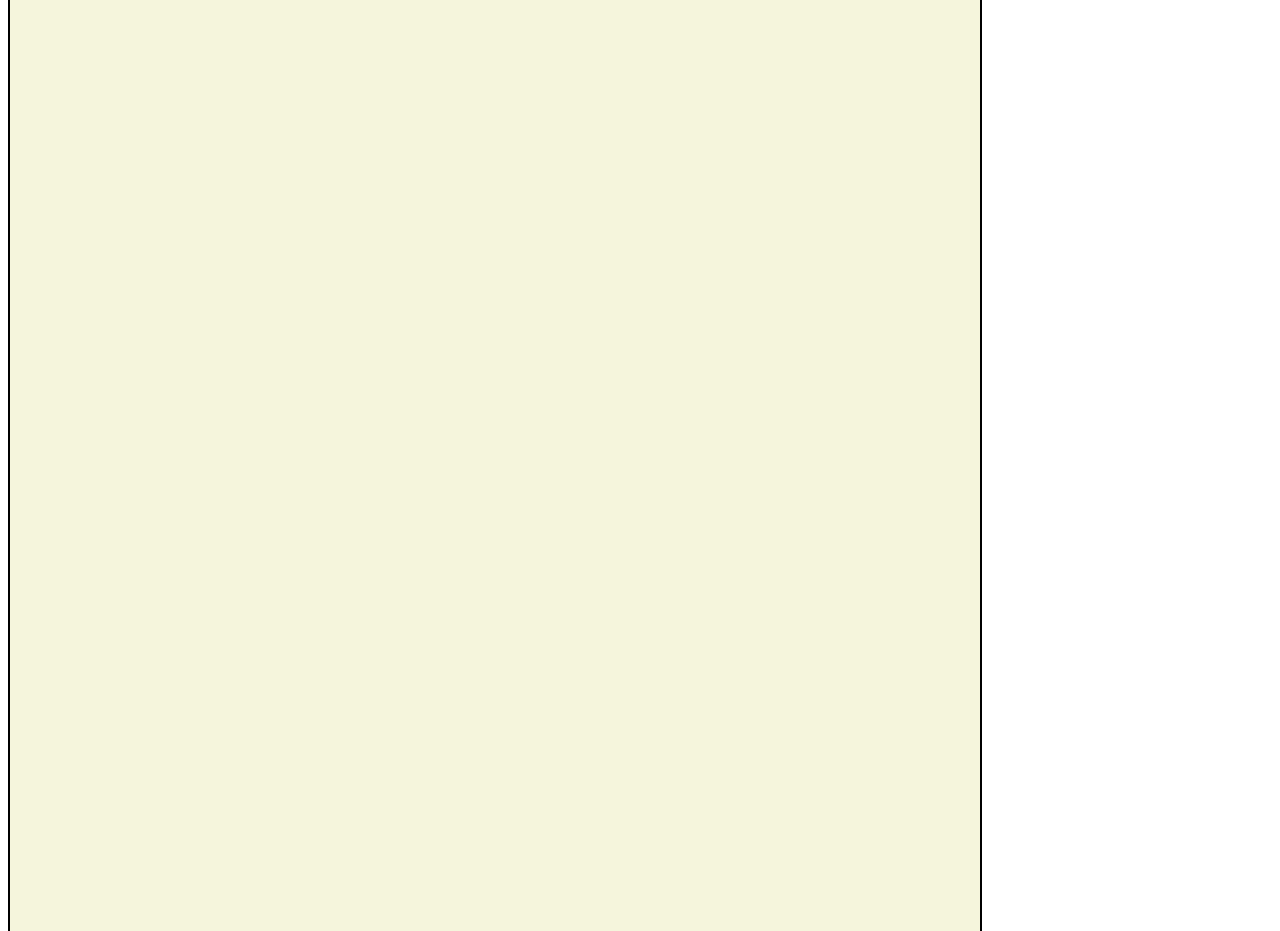
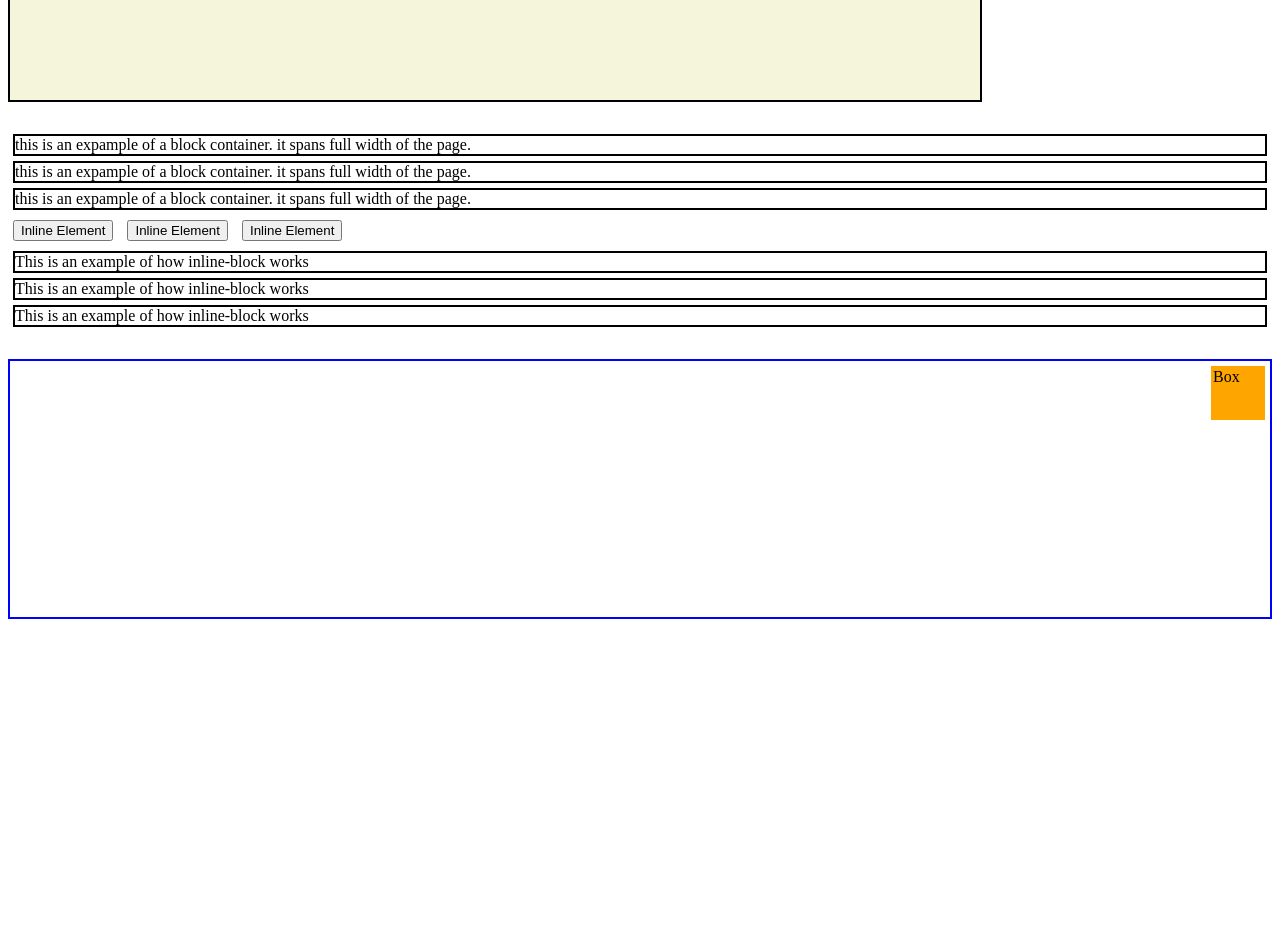
Before and after one commit to Khaleco/position-display-float, a plain HTML site: page index.html in a window 1280 px wide. Shown: the part 880-1811 px from the top of the page. After the commit the page ends 1507 px from the top, so only its background shows below. Drawn offline with Linux system fonts and the light colour scheme.

Commit message:
Added display and float property lessons

```diff
--- a/index.html
+++ b/index.html
@@ -10,6 +10,7 @@
 <body>
 
     <div class="parent-container">
+        <!-- Positions property -->
         <div class="child1 child">Static</div>
         <div class="child2 child">Relative</div>
         <div class="child3 child">Absolute</div>
@@ -17,6 +18,23 @@
         <div class="child5 child">Sticky</div>
     </div>
 
+    <div class="display-container">
+        <div class="block-container">this is an expample of a block container. it spans full width of the page.</div>
+        <div class="block-container">this is an expample of a block container. it spans full width of the page.</div>
+        <div class="block-container">this is an expample of a block container. it spans full width of the page.</div>
+
+        <button class="inline-element">Inline Element</button>
+        <button class="inline-element">Inline Element</button>
+        <button class="inline-element">Inline Element</button>
+
+        <div class="inline-block">This is an example of how inline-block works</div>
+        <div class="inline-block">This is an example of how inline-block works</div>
+        <div class="inline-block">This is an example of how inline-block works</div>
+    </div>
+
+    <div class="float-container">
+        <div class="float-box">Box</div>
+    </div>
 </body>
 
 </html>
--- a/style.css
+++ b/style.css
@@ -36,7 +36,7 @@
     background-color: beige;
     border: 2px solid black;
     width: 75vw;
-    height: 175vw;
+    height: 75vw;
     padding: 5px;
     font-family: Arial, Helvetica, sans-serif;
 
@@ -89,3 +89,57 @@
     position: sticky;
     top: 0;
 }
+
+/*
+    ?Display Property
+    * treats an elements as block or inline
+    * block is created top-bottom, spans full page width
+    * inline is created side-by-side, spans width of its content
+*/
+
+.display-container{
+    margin-top: 2em;
+
+}
+
+.block-container{
+    margin: 5px;
+    border: 2px solid black;
+    /* this will make block element behave as inline */
+    /* display: inline; */
+}
+
+.inline-element{
+    margin: 5px;
+    /* makes inline element behave like a block but doesn't extend its padding to full width */
+    /* display: block; */
+}
+
+.inline-block{
+    margin: 5px;
+    border: 2px solid black;
+/*  Allows us to set the width and height of inline */
+    /* display: inline-block; */
+    /* width: 125px; */
+}
+
+/*
+    ? Float Property
+    * Shifts element left or right
+*/
+
+.float-container{
+    margin-top: 2em;
+    border: 2px solid blue;
+    height: 20vw;
+}
+
+.float-box{
+    margin: 5px;
+    border: 2px solid orange;
+    background-color: orange;
+    width: 50px;
+    height: 50px;
+
+    float: right;
+}
```
